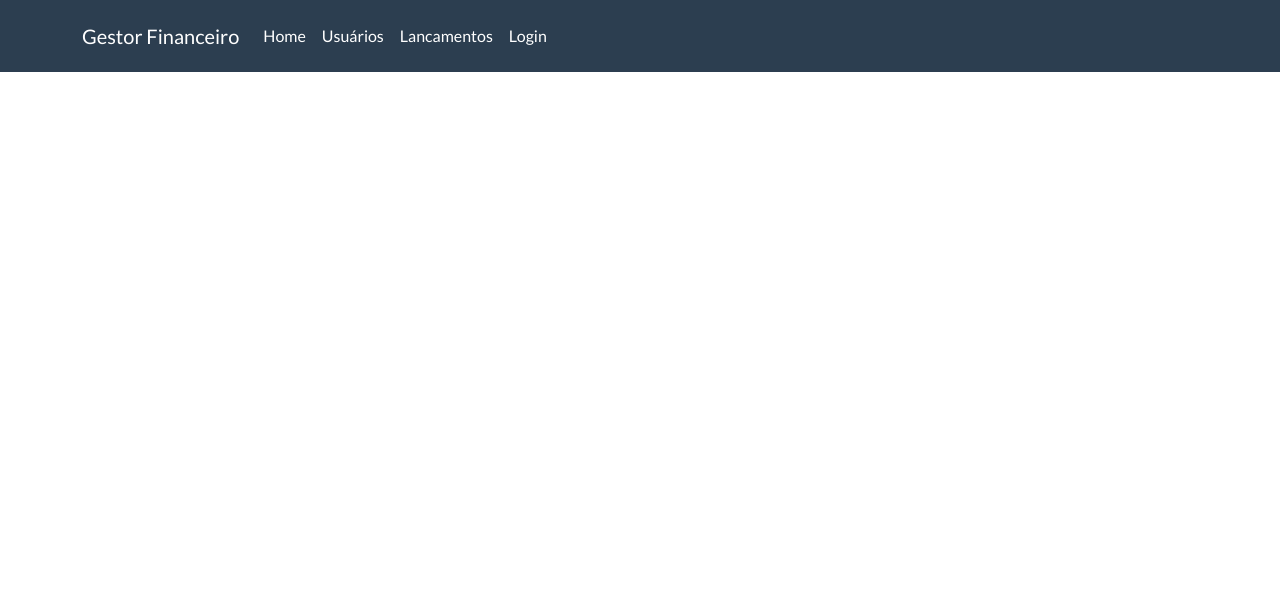
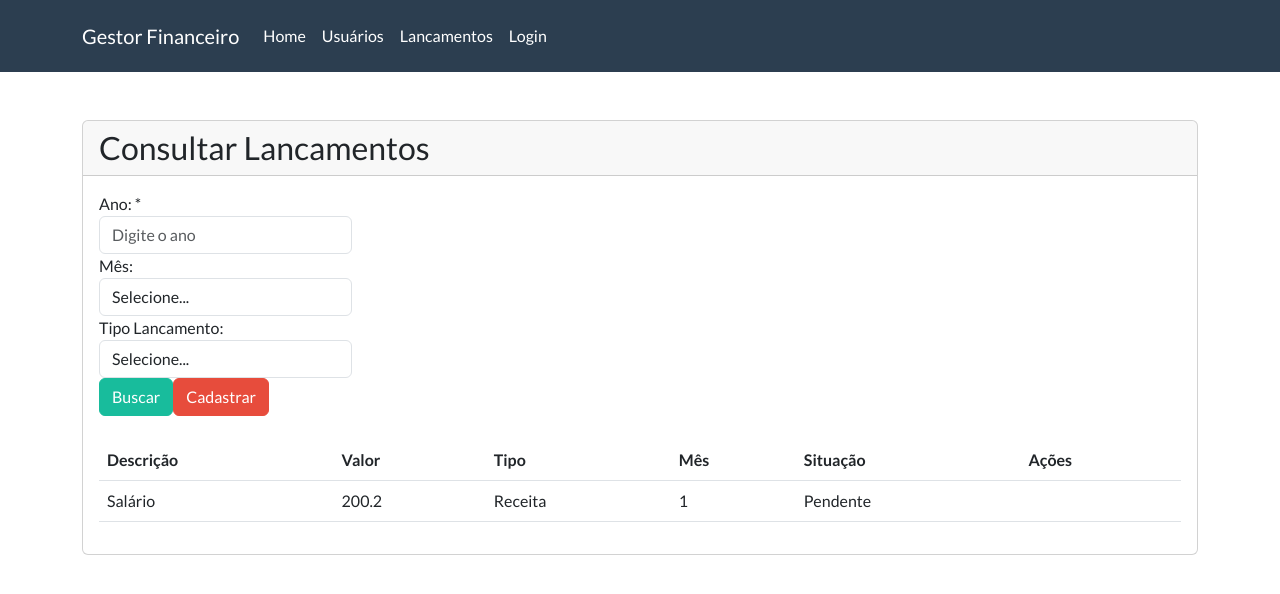
Before and after one commit to Romaomoura/gestor-app, a React (Create React App) app: page /#/consultar-lancamentos in a window 1280 px wide. Shown: the top 594 px of the page. Built offline with nearby package versions, Linux system fonts and the light colour scheme.

Commit message:
Implementando componentes para  consultar lancamento.

```diff
--- /dev/null
+++ b/src/components/select-menu.js
@@ -0,0 +1,17 @@
+/* eslint-disable import/no-anonymous-default-export */
+import React from 'react';
+
+export default (props) => {
+
+    const options =  props.lista.map( (option, index) => {
+        return (
+            <option key={index} value={option.value}>{option.label}</option>
+        )
+    })
+
+    return (
+        <select {...props} >
+            {options}
+        </select>
+    )
+}
--- a/src/main/rotas.js
+++ b/src/main/rotas.js
@@ -3,6 +3,7 @@ import React from 'react';
 import Login from '../views/login'
 import CadastroUsuario from '../views/cadastroUsuario';
 import Home from '../views/home';
+import ConsultarLancamentos from '../views/lancamentos/consultar-lancamentos'
 
 import { Route, Switch, HashRouter } from 'react-router-dom';
 
@@ -13,6 +14,7 @@ function Rotas() {
                 <Route path="/home" component={Home}/>
                 <Route path="/login" component={Login} />
                 <Route path="/cadastro-usuario" component={CadastroUsuario} />
+                <Route path="/consultar-lancamentos" component={ConsultarLancamentos} />
             </Switch>
         </HashRouter>
     )
--- a/src/views/cadastroUsuario.js
+++ b/src/views/cadastroUsuario.js
@@ -21,7 +21,39 @@ class CadastroUsuario extends React.Component {
         this.service = new UsuarioService();
     }
 
+    validarCampos(){
+        const msgs =[]
+
+        if (!this.state.nome) {
+            msgs.push("O campo nome é obrigatório.")
+        }
+
+        if (!this.state.email) {
+            msgs.push("O campo email é obrigatório")
+        }else if( !this.state.email.match(/^[a-z0-9.]+@[a-z0-9]+\.[a-z]/)){
+            msgs.push("Informe um email válido.")
+        }
+
+        if (!this.state.senha || !this.state.senhaRepeticao) {
+            msgs.push("Digite a senha nos campos solicitados.")
+        }else if(this.state.senha !== this.state.senhaRepeticao){
+            msgs.push("As senhas digitadas são diferentes.")
+        }
+
+        return msgs;
+
+    }
+
     cadastrar = () => {
+        const msgs = this.validarCampos()
+
+        if (msgs && msgs.length > 0) {
+            msgs.forEach((msg, index) => {
+                mensagemErro(msg)
+            })
+            return false
+        }
+
         const usuario = {
             nome: this.state.nome,
             email: this.state.email,
--- /dev/null
+++ b/src/views/lancamentos/consultar-lancamentos.js
@@ -0,0 +1,74 @@
+import React from 'react';
+import { withRouter } from 'react-router-dom'
+import Card from '../../components/card'
+import FormGroup from '../../components/form-group';
+import SelectMenu from '../../components/select-menu'
+import LancamentosTable from './lancamentosTable'
+
+class ConsultarLancamentos extends React.Component {
+   render() {
+
+    const lista = [
+        {label: 'Selecione...', value: ''},
+        {label: 'Janeiro', value: 1},
+        {label: 'Fevereiro', value: 2},
+        {label: 'Março', value: 3},
+        {label: 'Abril', value: 4},
+        {label: 'Maio', value: 5},
+        {label: 'Junho', value: 6},
+        {label: 'Julho', value: 7},
+        {label: 'Agosto', value: 8},
+        {label: 'Setembro', value: 9},
+        {label: 'Outubro', value: 10},
+        {label: 'Novembro', value: 11},
+        {label: 'Dezembro', value: 12},
+    ];
+
+    const tipos = [
+        {label: 'Selecione...', value: ''},
+        {label: 'Receita', value: 'RECEITA'},
+        {label: 'Despesa', value: 'DESPESA'}
+    ];
+
+    const lancamentos = [
+        {id : 1, descricao : 'Salário', valor : 200.20, mes: 1, tipo: 'Receita', status : 'Pendente'}
+    ]
+
+       return (
+           <Card title="Consultar Lancamentos">
+               <div className="row">
+                    <div className="col-md-3">
+                        <div className="bs-component">
+                            <FormGroup htmlFor="imputAno" label="Ano: *">
+                                <input type="text" className="form-control"
+                                       id="imputAno" aria-describedby=""
+                                       placeholder="Digite o ano"/>
+                            </FormGroup>
+
+                            <FormGroup htmlFor="imputMes" label="Mês: ">
+                                <SelectMenu id="imputMes" className="form-control" lista={lista} />
+                            </FormGroup>
+
+                            <FormGroup htmlFor="imputTipo" label="Tipo Lancamento: ">
+                                <SelectMenu id="imputTipo" className="form-control" lista={tipos} />
+                            </FormGroup>
+                            <button onClick={''} type="button" className="btn btn-success">Buscar</button>
+                            <button onClick={''} type="button" className="btn btn-danger">Cadastrar</button>
+                        </div>
+                   </div>
+               </div>
+               <br/>
+               <div className="row">
+                   <div className="col-md-12">
+                       <div className="bs-component">
+                            <LancamentosTable lancamentos={lancamentos} />
+                       </div>
+                   </div>
+               </div>
+           </Card>
+       )
+   }
+
+}
+
+export default withRouter(ConsultarLancamentos);
--- /dev/null
+++ b/src/views/lancamentos/lancamentosTable.js
@@ -0,0 +1,38 @@
+/* eslint-disable import/no-anonymous-default-export */
+import React from 'react';
+
+export default props => {
+
+    const rows = props.lancamentos.map(lancamento => {
+       return (
+            <tr key={lancamento.id}>
+                <td>{lancamento.descricao}</td>
+                <td>{lancamento.valor}</td>
+                <td>{lancamento.tipo}</td>
+                <td>{lancamento.mes}</td>
+                <td>{lancamento.status}</td>
+                <td>
+
+                </td>
+            </tr>
+        )
+    })
+
+    return (
+        <table className="table table-hover">
+            <thead>
+                <tr>
+                    <th scope="col">Descrição</th>
+                    <th scope="col">Valor</th>
+                    <th scope="col">Tipo</th>
+                    <th scope="col">Mês</th>
+                    <th scope="col">Situação</th>
+                    <th scope="col">Ações</th>
+                </tr>
+            </thead>
+            <tbody>
+                {rows}
+            </tbody>
+        </table>
+    )
+}
--- a/src/views/login.js
+++ b/src/views/login.js
@@ -46,7 +46,7 @@ class Login extends React.Component {
                         <div className="row">
                             <div className="row">
                             </div>
-                            <div className="col-lg-12">
+                            <div className="col-md-12">
                                 <div className="bs-component">
                                     <fieldset>
                                         <FormGroup label="Email: *" htmlFor="exampleInputEmail1">
```
